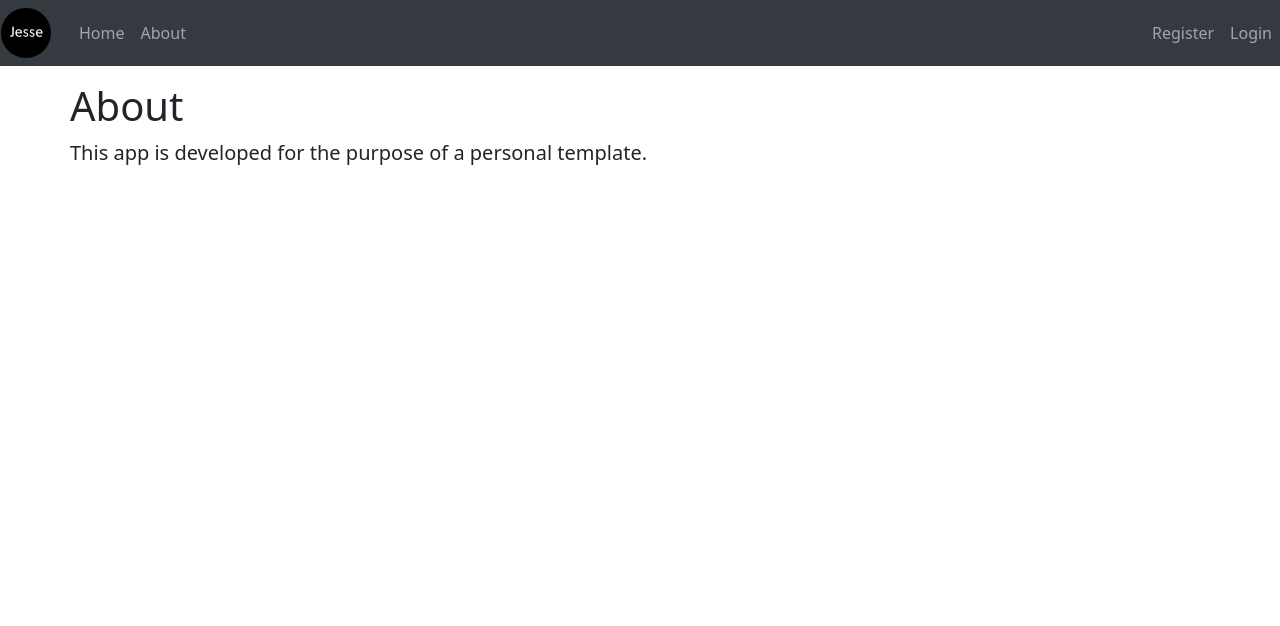
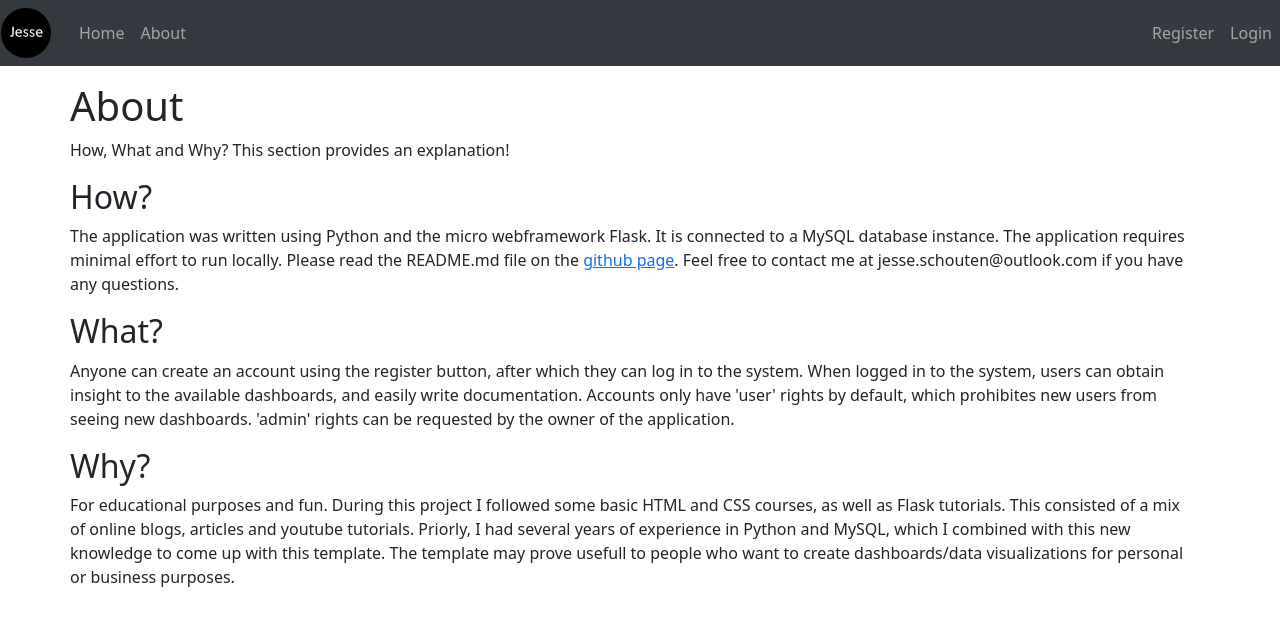
Before and after one commit to JesseSchouten/dashboard, a Flask app: page /about in a window 1280 px wide. Shown: the top 626 px of the page. Run offline with Flask 2, Linux system fonts and the light colour scheme; some libraries are stand-ins or nearby versions.

Commit message:
admin page added

```diff
--- a/FlaskApp/FlaskApp/app.py
+++ b/FlaskApp/FlaskApp/app.py
@@ -1,8 +1,10 @@
 from flask import Flask, render_template, flash, request, redirect, url_for, session, logging
 from flask_mysqldb import MySQL
-from wtforms import Form, StringField, TextAreaField, PasswordField, validators
+from wtforms import Form, SelectField, StringField, TextAreaField, PasswordField, validators
 from passlib.hash import sha256_crypt
 from functools import wraps
+from wtforms.validators import DataRequired
+import urllib.parse as up
 
 import sys
 
@@ -79,6 +81,8 @@ def login():
                 session['logged_in'] = True
                 session['username'] = username
                 session['permissions'] = data['permissions']
+                if data['permissions'] == 'admin':
+                    session['admin_permissions'] = True
 
                 flash('You are now logged in.', 'success')
                 return redirect(url_for('index'))
@@ -255,10 +259,71 @@ def delete_article(id):
 
     return redirect(url_for('dashboard'))
 
+@app.route('/admin_page')
+@login_required
+def admin_page():
+    #Create cursor
+    cursor = mysql.connection.cursor()
+
+    #Get articles
+    result = cursor.execute("SELECT id, name, email, username, permissions FROM dashboard.users;")
+
+    users = cursor.fetchall()
+
+    if result > 0:
+        return render_template('admin_page.html', users=users)
+    else:
+        return render_template('admin_page.html')
+
+@app.route('/update_permissions/<string:username>_<string:new_permissions>', methods=['POST'])
+@login_required
+def update_permissions(username, new_permissions):
+    #Create cursor
+    cursor = mysql.connection.cursor()
+
+    #Execute
+    if username == session['username']:
+        flash("We can't update our own permissions!", 'danger')
+        return redirect(url_for('admin_page'))
+    cursor.execute("UPDATE dashboard.users SET permissions= %s WHERE username = %s;", [new_permissions, username])
+
+    #Commit
+    mysql.connection.commit()
+
+    #Close connection
+    cursor.close()
+
+    flash("Permissions Updated", 'success')
+
+    return redirect(url_for('admin_page'))
+
+#Delete user
+@app.route('/delete_user/<string:username>', methods=['POST'])
+@login_required
+def delete_user(username):
+    #Create cursor
+    cursor = mysql.connection.cursor()
+
+    #Execute
+    if username == session['username']:
+        flash("We can't delete our own account!", 'danger')
+        return redirect(url_for('admin_page'))
+    cursor.execute('DELETE FROM dashboard.users WHERE username = %s', [username])
+
+    #Commit
+    mysql.connection.commit()
+
+    #Close connection
+    cursor.close()
+
+    flash("User succesfully deleted.", 'success')
+
+    return redirect(url_for('admin_page'))
+
 @app.route('/dashboard1')
 @login_required
 def dashboard_1():
-    if session['permissions'] == 'admin':
+    if session['permissions'] == 'admin' or session['permissions'] == 'developer':
         return render_template('dashboard1.html')
     else:
         flash('Permission Denied', 'danger')
--- a/FlaskApp/FlaskApp/static/css/style1.css
+++ b/FlaskApp/FlaskApp/static/css/style1.css
@@ -43,8 +43,12 @@
   color: white;
 }
 
-.edit_button {
+.button_to_right {
     float: right;
+}
+
+.alignRight {
+  text-align: right;
 }
 /* Page content. The value of the margin-left property should match the value of the sidebar's width property */
 div.content {
--- a/FlaskApp/FlaskApp/templates/about.html
+++ b/FlaskApp/FlaskApp/templates/about.html
@@ -2,5 +2,29 @@
 
 {% block body %}
     <h1>About</h1>
-    <p class='lead'>This app is developed for the purpose of a personal template.</p>
+    <p>How, What and Why? This section provides an explanation!</p>
+
+    <h2>How?</h2>
+    <p>The application was written using Python and the micro webframework Flask.
+        It is connected to a MySQL database instance.
+        The application requires minimal effort to run locally.
+        Please read the README.md file on the <a href="https://github.com/JesseSchouten/dashboard/FlaskApp" target="_blank">github page</a>.
+        Feel free to contact me at jesse.schouten@outlook.com if you have any questions.
+    </p>
+
+    <h2>What?</h2>
+    <p>
+        Anyone can create an account using the register button, after which they can log in to the system.
+        When logged in to the system, users can obtain insight to the available dashboards, and easily write documentation.
+        Accounts only have 'user' rights by default, which prohibites new users from seeing new dashboards.
+        'admin' rights can be requested by the owner of the application.
+    </p>
+
+    <h2>Why?</h2>
+    <p>For educational purposes and fun.
+        During this project I followed some basic HTML and CSS courses, as well as Flask tutorials.
+        This consisted of a mix of online blogs, articles and youtube tutorials.
+        Priorly, I had several years of experience in Python and MySQL, which I combined with this new knowledge to come up with this template.
+        The template may prove usefull to people who want to create dashboards/data visualizations for personal or business purposes.
+    </p>
 {% endblock %}
--- a/FlaskApp/FlaskApp/templates/dashboard.html
+++ b/FlaskApp/FlaskApp/templates/dashboard.html
@@ -4,8 +4,8 @@
 {% block body %}
 <!-- Page content -->
 <div class="content">
-    <h1>Dashboard</h1>
-    <p class='lead'>This page should contain some tabs with visualizations and models, to explore some data when logged into the system.</p>
+    <h1>Dashboards</h1>
+    <p class='lead'>Feel free to create new documents!</p>
     <a class="btn btn-success" href="/add_article">Add Documentation</a>
     <hr>
     <table class="table table-striped">
@@ -23,7 +23,7 @@
                 <td>{{article.title}}</td>
                 <td>{{article.author}}</td>
                 <td>{{article.create_date}}</td>
-                <td><a href="edit_article/{{article.id}}" class="btn btn-default edit_button">Edit</a></td>
+                <td><a href="edit_article/{{article.id}}" class="btn btn-default button_to_right">Edit</a></td>
                 <td>
                     <form action="{{url_for('delete_article', id=article.id)}}" method="post">
                         <input type="hidden" name="_method" value="DELETE">
--- a/FlaskApp/FlaskApp/templates/includes/_navbar.html
+++ b/FlaskApp/FlaskApp/templates/includes/_navbar.html
@@ -22,11 +22,17 @@
     <ul class = "nav navbar-nav navbar-right">
         {% if session.logged_in %}
             <li class="nav-item">
-              <a class="nav-link"><b><small>Welcome, {{session.username}}</small></b></a>
+              <a class="nav-link"><b><small>Welcome, {{session.username}} ({{session.permissions}})</small></b></a>
             </li>
             <li class="nav-item">
               <a class="nav-link" href="/home_dashboard">Dashboard</a>
             </li>
+            {% if session.admin_permissions %}
+                <li>
+                    <a class="nav-link" href="/admin_page">Admin</a>
+                </li>
+            {% else %}
+            {% endif %}
             <li>
                 <a class="nav-link" href="/logout">Logout</a>
             </li>
```
Also changed, not shown: FlaskApp/FlaskApp/templates/admin_page.html (added, +53 -0 lines), FlaskApp/FlaskApp/templates/home.html (+7 -2 lines).
